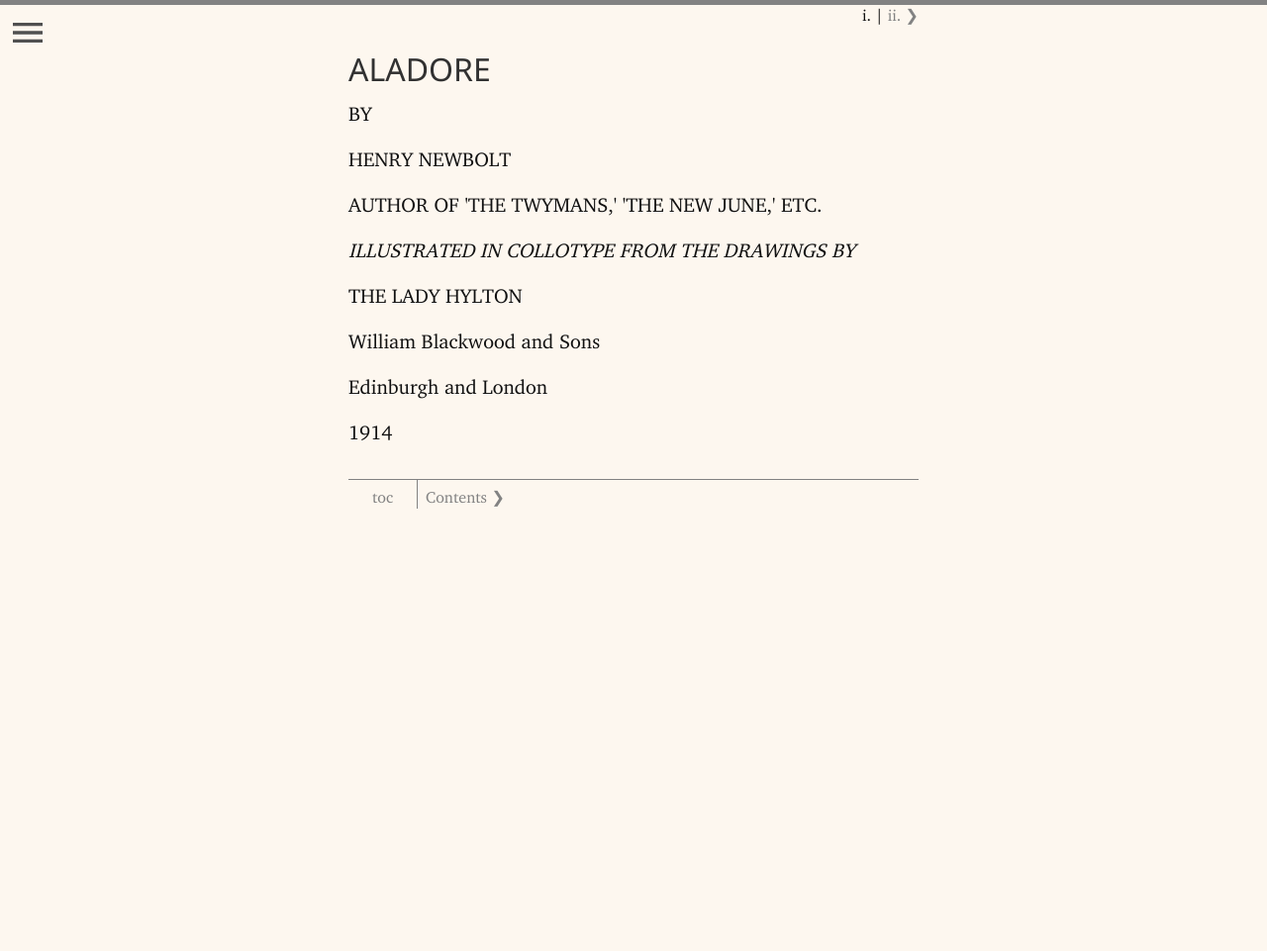
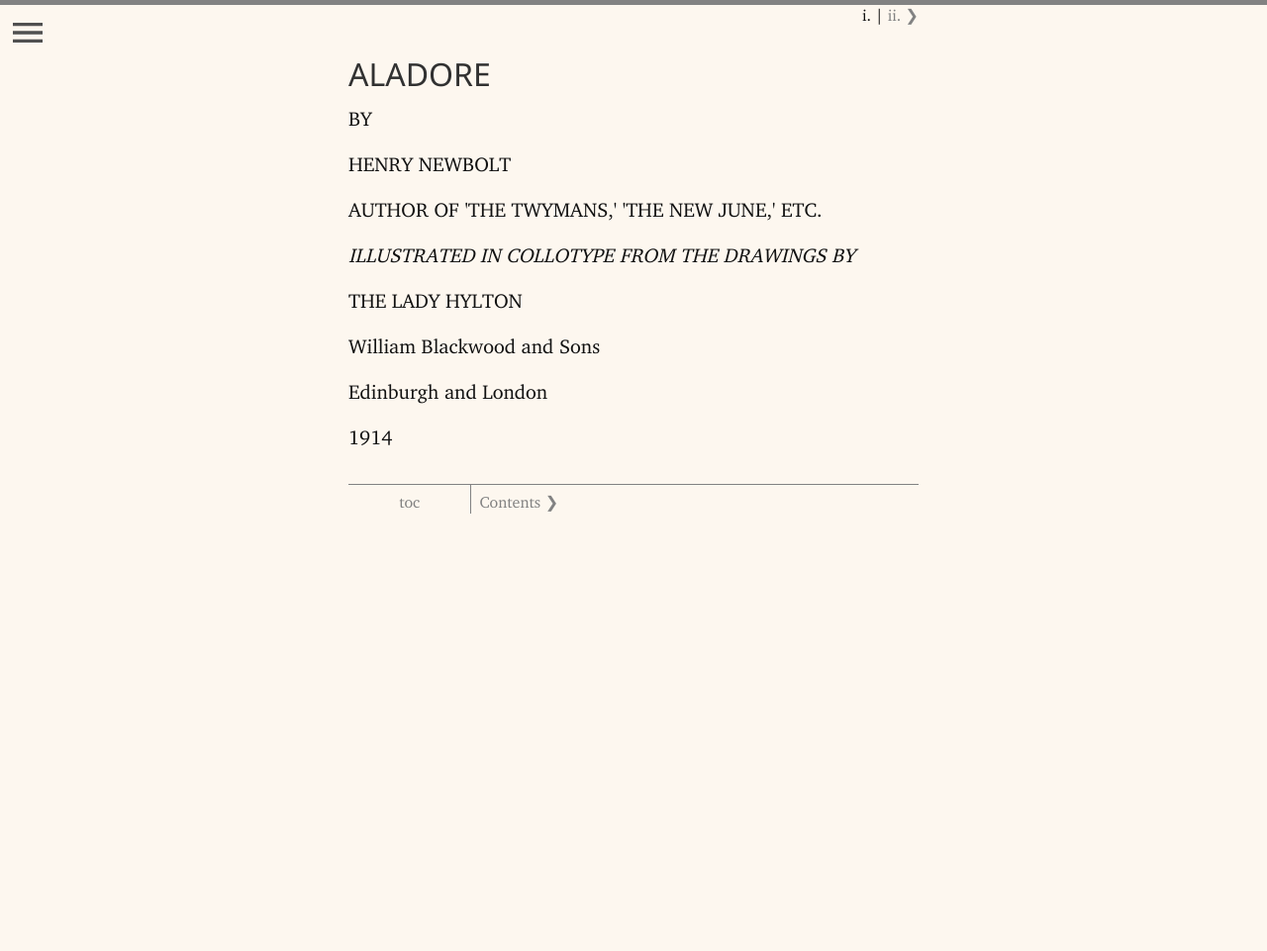
Before and after one commit to evanwill/aladore-book, a Jekyll site: the page built from text/00title.html, in a window 1280 px wide. Shown: the whole page at 99% size. Built offline with Jekyll 4.4.1, drawn with Linux system fonts in a browser that asks for light colours; before the commit the page ends 900 px from its top, so only the background shows below that.

Commit message:
tweak chapter nav css

```diff
--- a/_sass/_book.scss
+++ b/_sass/_book.scss
@@ -16,6 +16,7 @@
     font-size: 16px;
     text-align: right;
     line-height: 1.25;
+    margin-bottom: 2rem;
     a { color: $grey-color; }
 }
 #chapter-buttons {
@@ -49,11 +50,6 @@
         width: 12%;
     }
 }
-#chapter-buttons:after {
-    content: "";
-    display: table;
-    clear: both;
-}
 article {
     ::-moz-selection {
         background: yellow;
```
